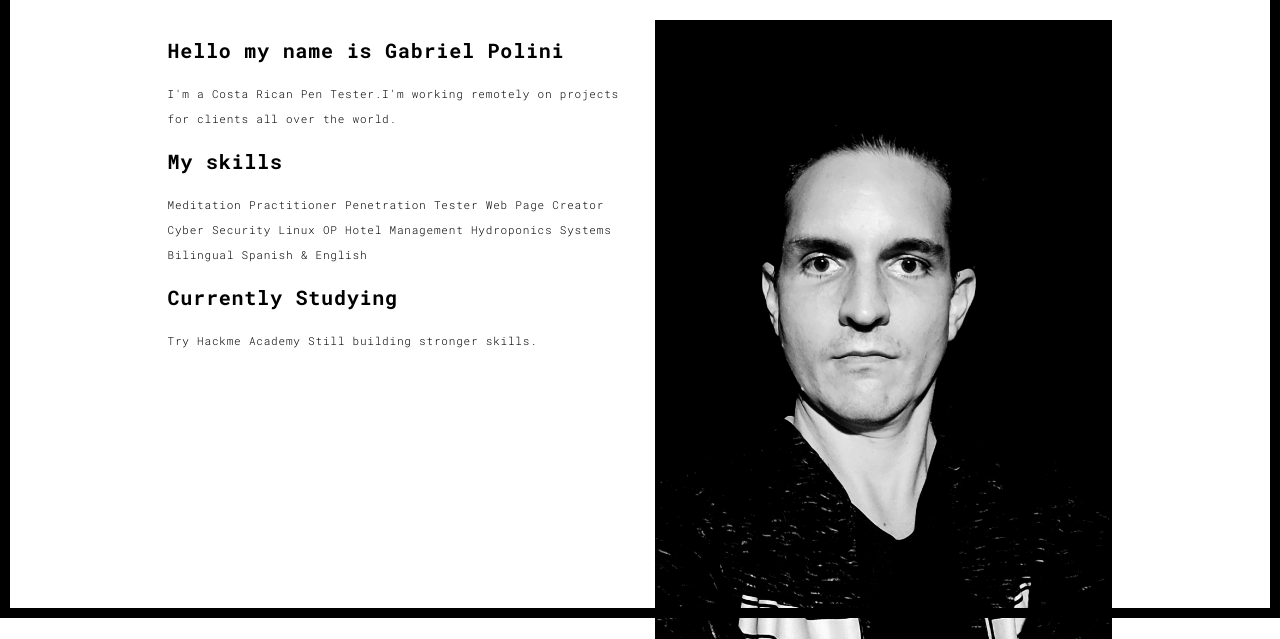
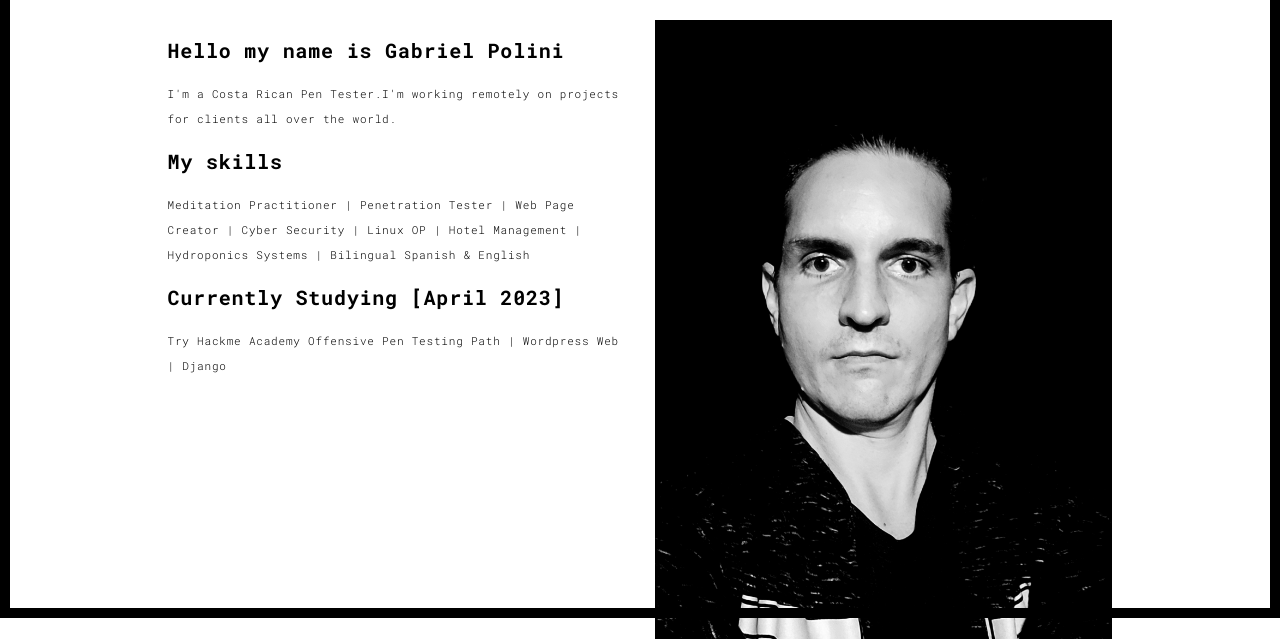
Before and after one commit to Taygeta9/portfo, a Flask app: page /about.html in a window 1280 px wide. Shown: the part 182-821 px from the top of the page. Run offline with Flask 2, Linux system fonts and the light colour scheme; some libraries are stand-ins or nearby versions.

Commit message:
retawque

```diff
--- a/templates/about.html
+++ b/templates/about.html
@@ -68,22 +68,24 @@
                   </p>
                   <h3>My skills</h3>
                   <p>
-                    Meditation Practitioner
-                    Penetration Tester
-                    Web Page Creator
-                    Cyber Security
-                    Linux OP
-                    Hotel Management
-                    Hydroponics Systems
+                    Meditation Practitioner |
+                    Penetration Tester |
+                    Web Page Creator |
+                    Cyber Security |
+                    Linux OP |
+                    Hotel Management |
+                    Hydroponics Systems |
                     Bilingual Spanish & English
 
                   </p>
 
 
-                  <h3>Currently Studying</h3>
+                  <h3>Currently Studying [April 2023]</h3>
                   <p>
                     Try Hackme Academy
-                    Still building stronger skills.
+                    Offensive Pen Testing Path |
+                    Wordpress Web |
+                    Django
                   </p>
                 </div>
                 <div class="col-xs-12 col-md-6">
```
